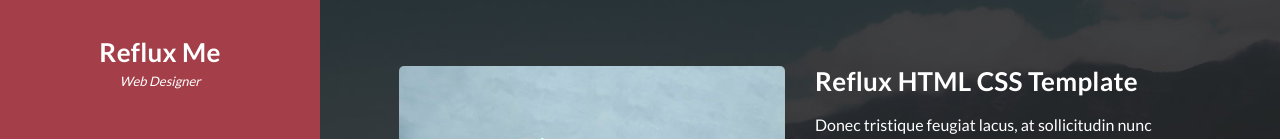
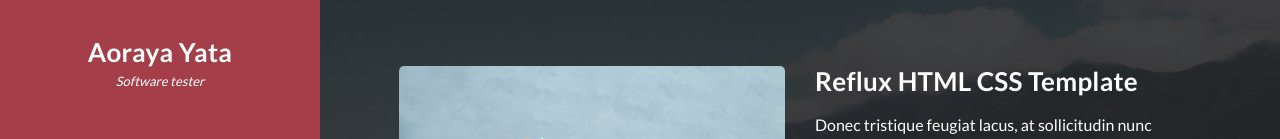
Before and after one commit to Aoraya-zine/aorayayata.github.io, a plain HTML site: page index.html in a window 1280 px wide. Shown: the part 203-342 px from the top of the page. Drawn offline with Linux system fonts and the light colour scheme.

Commit message:
Changes name

```diff
--- a/index.html
+++ b/index.html
@@ -40,8 +40,8 @@ https://templatemo.com/tm-531-reflux
               <a href="#"><img src="assets/images/author-image.jpg" alt="" /></a>
             </div>
             <div class="author-content">
-              <h4>Reflux Me</h4>
-              <span>Web Designer</span>
+              <h4>Aoraya Yata</h4>
+              <span>Software tester</span>
             </div>
             <nav class="main-nav" role="navigation">
               <ul class="main-menu">
```
